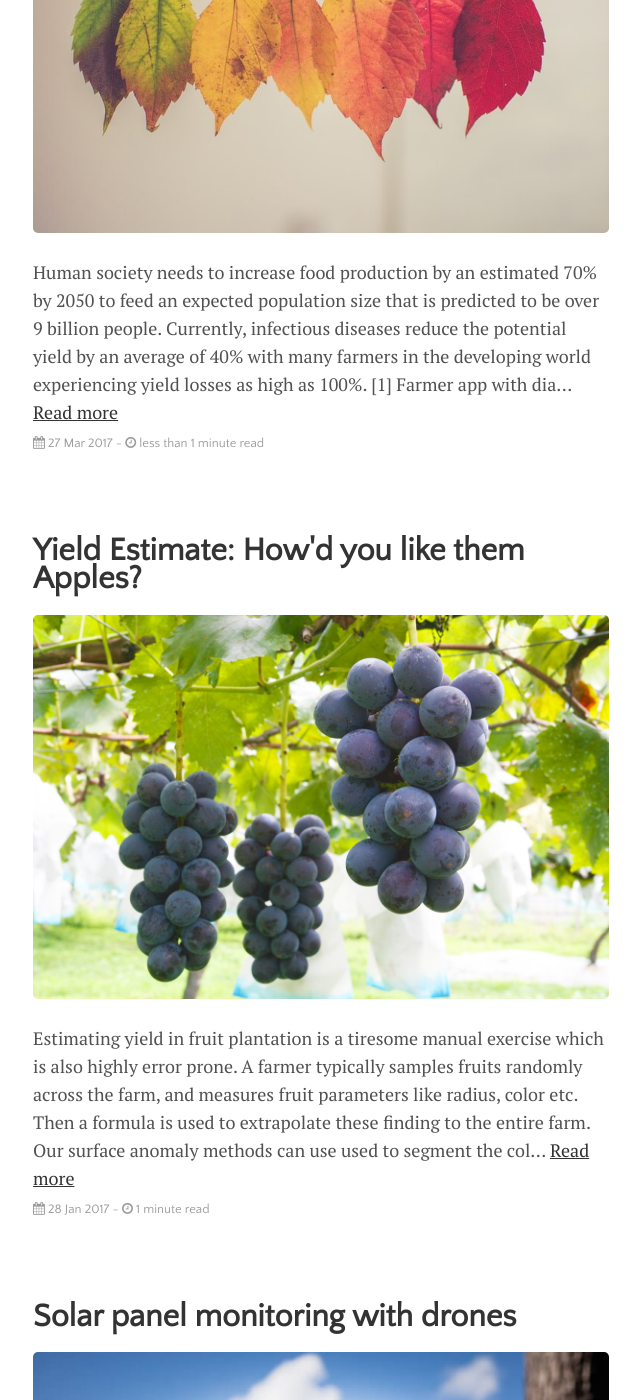
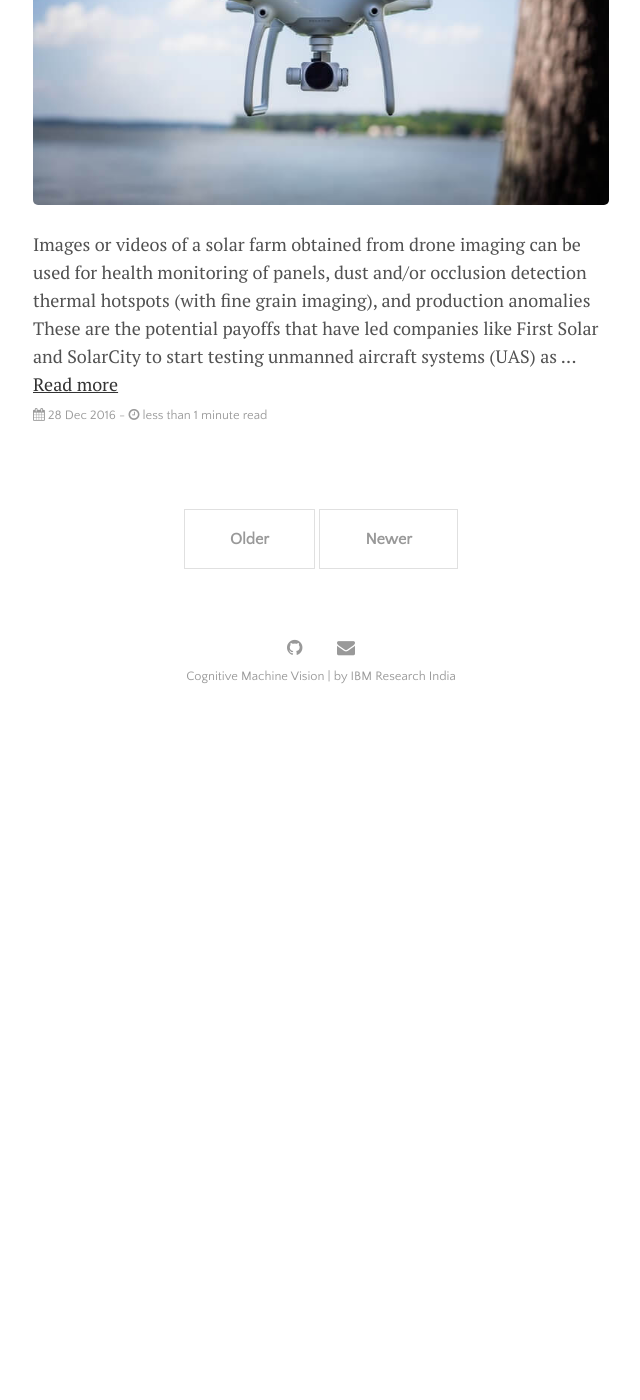
Before and after one commit to samarth-b/skycamIrr, a Jekyll site: the page built from docs/index.html, in a window 1280 px wide and 1400 px high, scrolled down 978 px. Shown: the whole window, without its empty margins (319-959 px from the left). Built offline with Jekyll 4.4.1, drawn with Linux system fonts in a browser that asks for light colours; nearby versions of some CDN libraries; the list of posts is cut into pages by our own code; after the commit the page ends 1700 px from its top, so only the background shows below that; some of the changed text lies outside the part shown.

Commit message:
clean up

```diff
--- a/docs/_posts/2017-03-27-plantdisease.markdown
+++ /dev/null
@@ -1,34 +0,0 @@
----
-layout: post
-title:  "What's up doc?: Plant disease diagnosis with surface analytics"
-date:   2017-03-27 23:34:56 +0530
-categories: research update
-tags: [deeplearning, agriculture]
-image:
-  feature: images-hq/agri.jpg
-  teaser: images-hq/agri.jpg
-  credit: free
-  creditlink: ""
----
-
-
-Human society needs to increase food production by an estimated 70% by 2050 to feed an expected population size that is predicted to be over 9 billion people. Currently, infectious diseases reduce the potential yield by an average of 40% with many farmers in the developing world experiencing yield losses as high as 100%. [[1]][plantvillage]
-
-
-## Farmer app with diagnosis, advisory and other good stuff
-
-* The mobile and IoT team did an excellent job of making a mobile application on Android that a farmer can use (screenshot below).
-
-* The app is available for download [here](https://play.google.com/store/apps/details?id=com.ibm.research.camera)
-
-* Of the various cool features that a farmer will now have access through via this app, we are currently working on a plant advisory that brings together farm health monitoring, disease diagnosis and farm credit worthiness.
-
-![farmerApp]({{ site.github.url }}/images/plantadvisory.gif)
-
-* We are also looking at leveraging technical text documents to enhance the disease diagnosis of plants!
-
-![farmerApp]({{ site.github.url }}/images/KG+img.jpeg)
-
-* Stay tuned for updates!! More very soon!
-
-[plantvillage]: https://arxiv.org/ftp/arxiv/papers/1511/1511.08060.pdf
--- a/docs/_posts/2017-1-28-yieldestimate.markdown
+++ /dev/null
@@ -1,50 +0,0 @@
----
-layout: post
-title:  "Yield Estimate: How'd you like them Apples?"
-date:   2017-1-28 23:34:56 +0530
-categories: research update
-tags: [deeplearning, agriculture]
-image:
-  feature: images-hq/grapes.jpg
-  teaser: images-hq/grapes.jpg
-  credit: free
-  creditlink: ""
----
-
-Estimating yield in fruit plantation is a tiresome manual exercise which is also highly error prone. A farmer typically samples fruits randomly across the farm, and measures fruit parameters like radius, color etc. Then a formula is used to extrapolate these finding to the entire farm.
-
-Our surface anomaly methods can use used to segment the color and region of the fruit objects from local mobile phone images or ground/low-flying drone images from the entire farm. A yield estimation approach can be over layed on the segmented region to provide fine-grain estimation of fruit quality and yield.
-
-
-## Detecting grape bunches from studio images
-
-* Vision based approach to identify grape bunch in plantation
-
-* Approximate berry count and radius of the grape can also be computed from which yield can be estimated
-
-* Quality of fruit can also be estimated with a suitable color palette
-
-![ROI]({{ site.github.url }}/images/figure_41.png)
-
-Color contrast stretching is used for segmenting regions
-of interest where the color corresponds to confidence.
-
-![ROI]({{ site.github.url }}/images/figure_42.png)
-
-
-## Detecting grape bunches from mobile phones
-
-* We find that our approach performs well on high resolution images obtained from mobile phones despite harsher imaging conditions
-
-![ROI]({{ site.github.url }}/images/figure_1.png)
-
-![ROI]({{ site.github.url }}/images/figure_2.png)
-
-
-## Detecting quality of palm oil (work in progress)
-
-* We are currently working on estimating palm oil from images based on color
-
-* Stay tuned for updates!!
-
-![ROI]({{ site.github.url }}/images/palmoil.jpg)
```
Also changed, not shown: docs/menu/about.md (+1 -10 lines), docs/README.md (deleted).
